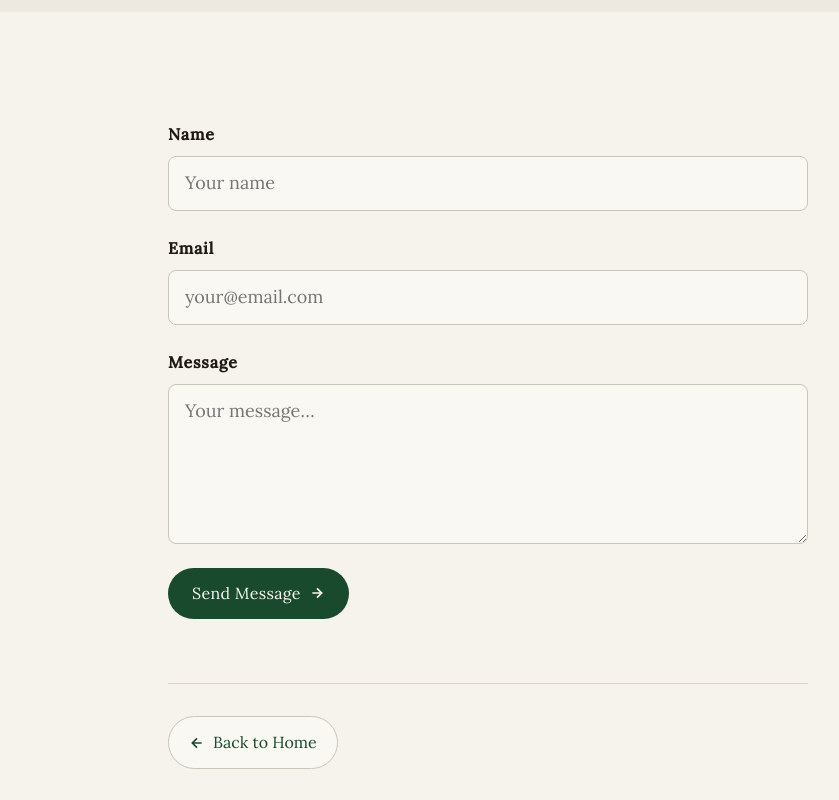
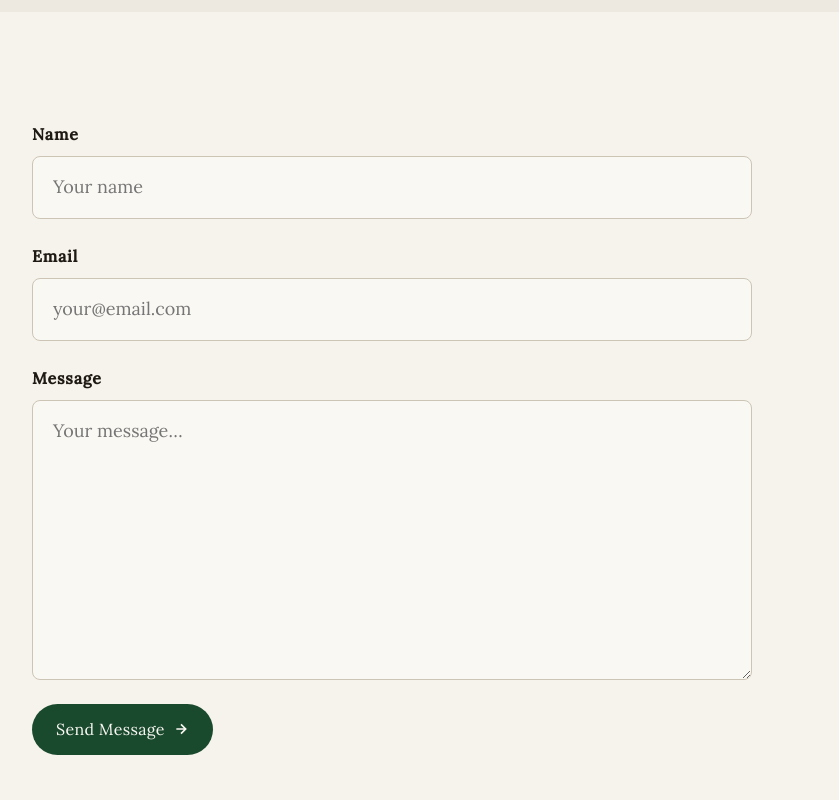
Before and after one commit to MartinGallagher-code/Christmas_tree_devotional, a website: page contact.html in a window 1280 px wide. Shown: the part 400-1200 px from the top of the page, without its empty margins (152-991 px from the left). Drawn offline with Linux system fonts and the light colour scheme.

Commit message:
feat: update contact page structure and styles for improved layout and usability

```diff
--- a/contact.html
+++ b/contact.html
@@ -71,8 +71,8 @@
       </div>
     </section>
 
-    <div class="article-wrap">
-      <article class="article-main">
+    <div class="contact-wrap">
+      <div class="contact-main">
 
         <div id="form-success" class="form-success" role="alert">
           <strong>Message sent.</strong> Thank you for getting in touch — Martin will reply as soon as he can.
@@ -124,14 +124,14 @@
           </button>
         </form>
 
-        <div class="week-nav" style="margin-top: var(--space-16);">
+        <div class="week-nav">
           <a href="index.html">
             <svg width="16" height="16" viewBox="0 0 24 24" fill="none" stroke="currentColor" stroke-width="2.5" aria-hidden="true"><path d="M19 12H5M12 19l-7-7 7-7"/></svg>
             Back to Home
           </a>
         </div>
 
-      </article>
+      </div>
     </div>
   </main>
 
--- a/style.css
+++ b/style.css
@@ -1205,6 +1205,21 @@ a { transition: color var(--transition-interactive); }
   }
 }
 
+/* === CONTACT PAGE === */
+.contact-wrap {
+  max-width: var(--content-default);
+  margin: 0 auto;
+  padding: clamp(var(--space-12), 6vw, var(--space-24)) var(--space-6);
+}
+
+.contact-main {
+  max-width: 720px;
+}
+
+.contact-main .week-nav {
+  margin-top: var(--space-12);
+}
+
 /* === CONTACT FORM === */
 .contact-form {
   margin-top: var(--space-8);
@@ -1228,7 +1243,7 @@ a { transition: color var(--transition-interactive); }
 .form-group textarea {
   display: block;
   width: 100%;
-  padding: var(--space-3) var(--space-4);
+  padding: var(--space-4) var(--space-5);
   background: var(--color-surface);
   border: 1px solid var(--color-border);
   border-radius: var(--radius-md);
@@ -1248,7 +1263,7 @@ a { transition: color var(--transition-interactive); }
 
 .form-group textarea {
   resize: vertical;
-  min-height: 160px;
+  min-height: 280px;
 }
 
 .form-submit {
```
